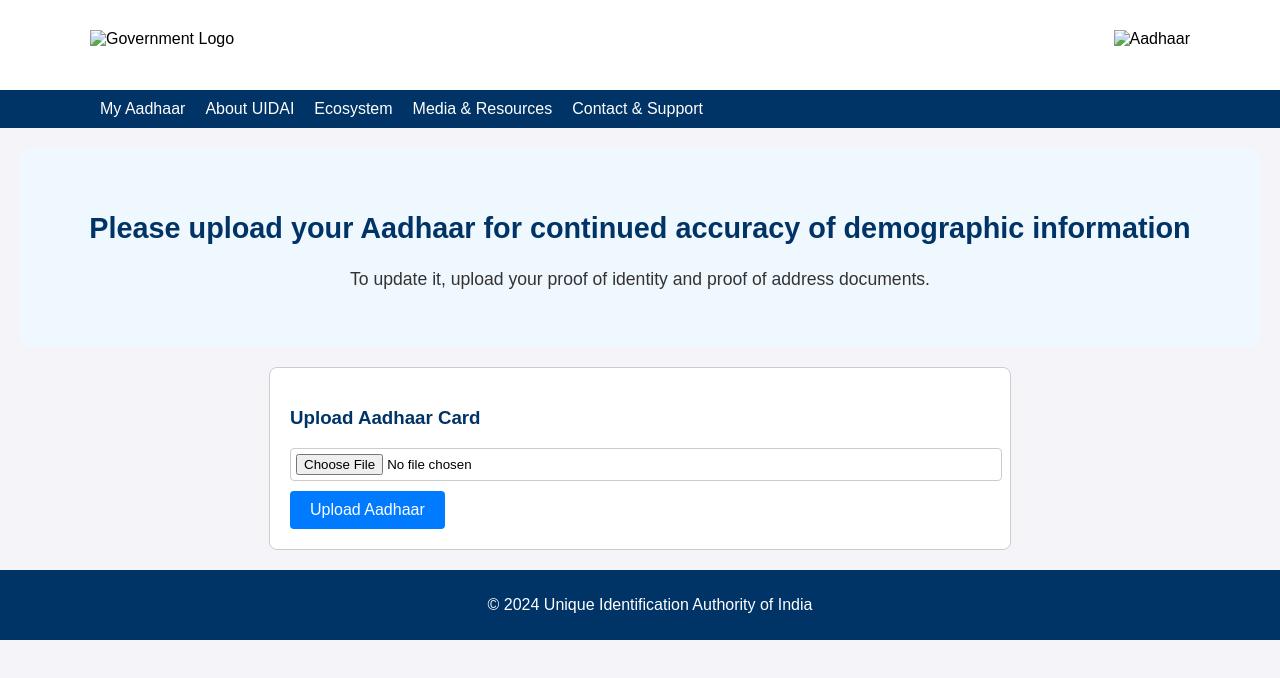
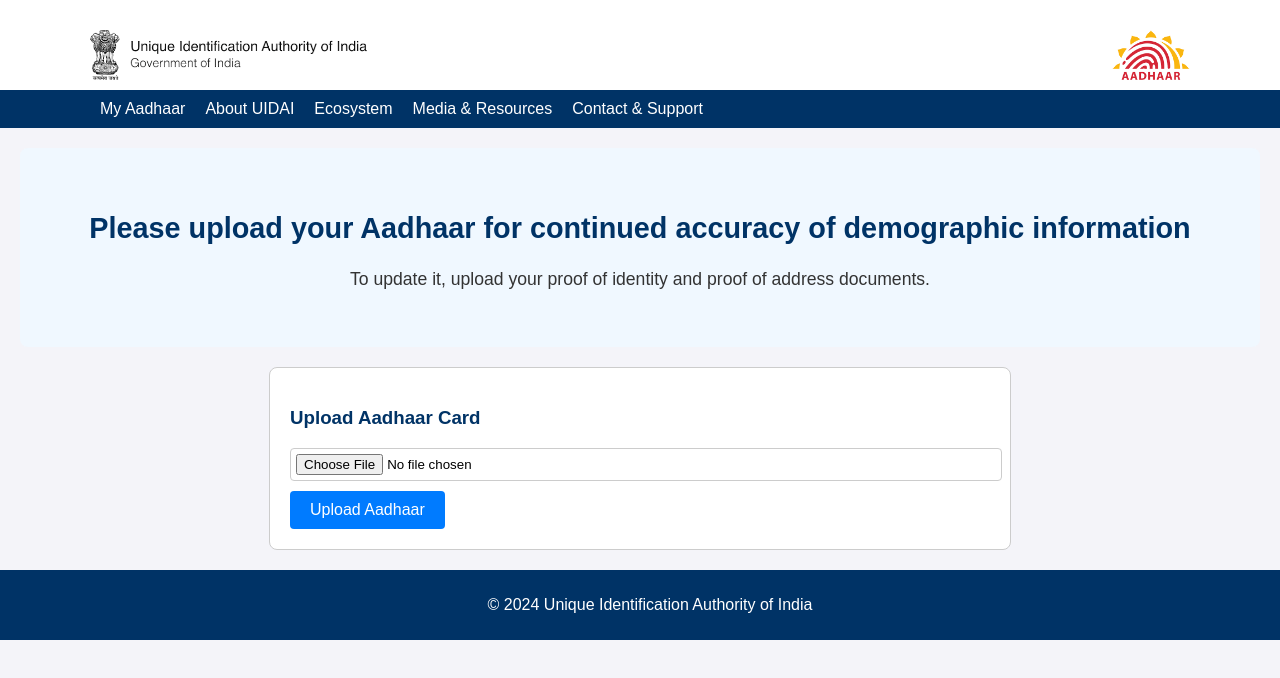
Before and after one commit to MehakMantri/UIDAI, a plain HTML site: page index.html in a window 1280 px wide. Drawn offline with Linux system fonts and the light colour scheme.

Commit message:
Update index.html

```diff
--- a/index.html
+++ b/index.html
@@ -9,8 +9,8 @@
 <body>
     <header>
         <div class="header-container">
-            <img src="assets/logo.png" alt="Government Logo" class="logo">
-            <img src="assets/aadhaar.png" alt="Aadhaar" class="aadhaar-logo">
+            <img src="logo.png" alt="Government Logo" class="logo">
+            <img src="aadhaar.png" alt="Aadhaar" class="aadhaar-logo">
         </div>
     </header>
     <nav class="navbar">
```
